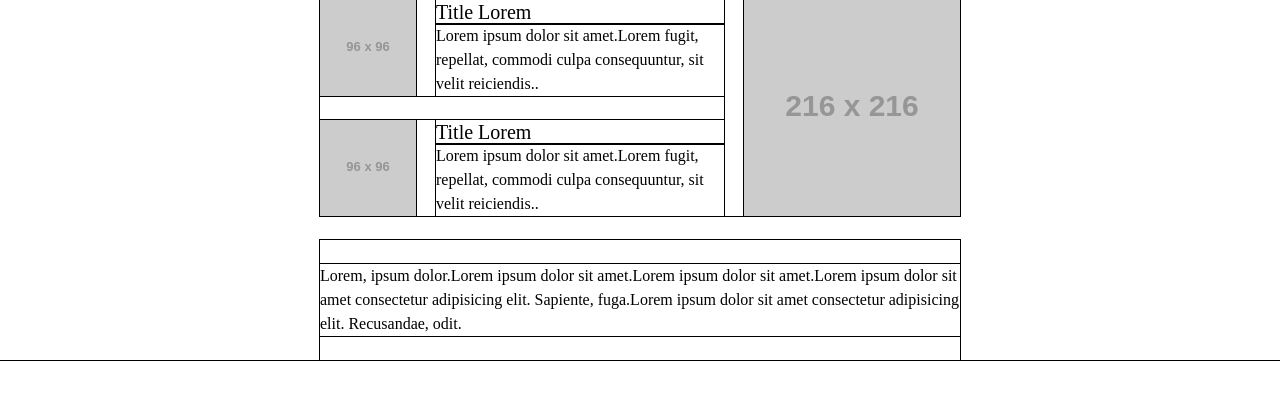
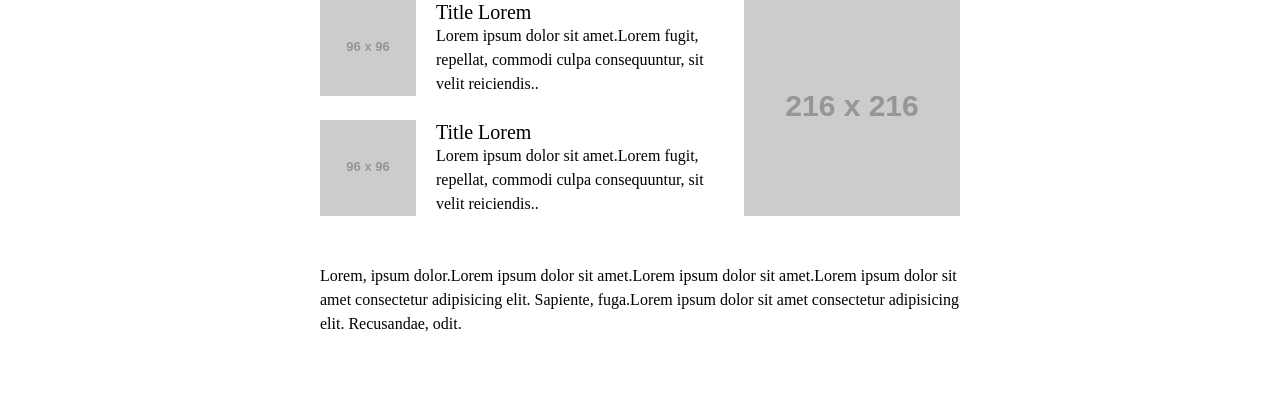
Before and after one commit to Joanne-huhu/pixel-perfect-kata, a plain HTML site: page index.html in a window 1280 px wide. Drawn offline with Linux system fonts and the light colour scheme; placeholder pictures from the web are drawn by us.

Commit message:
css內容修正

```diff
--- a/style.css
+++ b/style.css
@@ -51,8 +51,7 @@ table {
 
 *,*:before,*:after{
     box-sizing: border-box;
-    outline: 1px solid;
-}
+   }
 body{
     font-size: 16px;
     line-height: 1.5;
```
